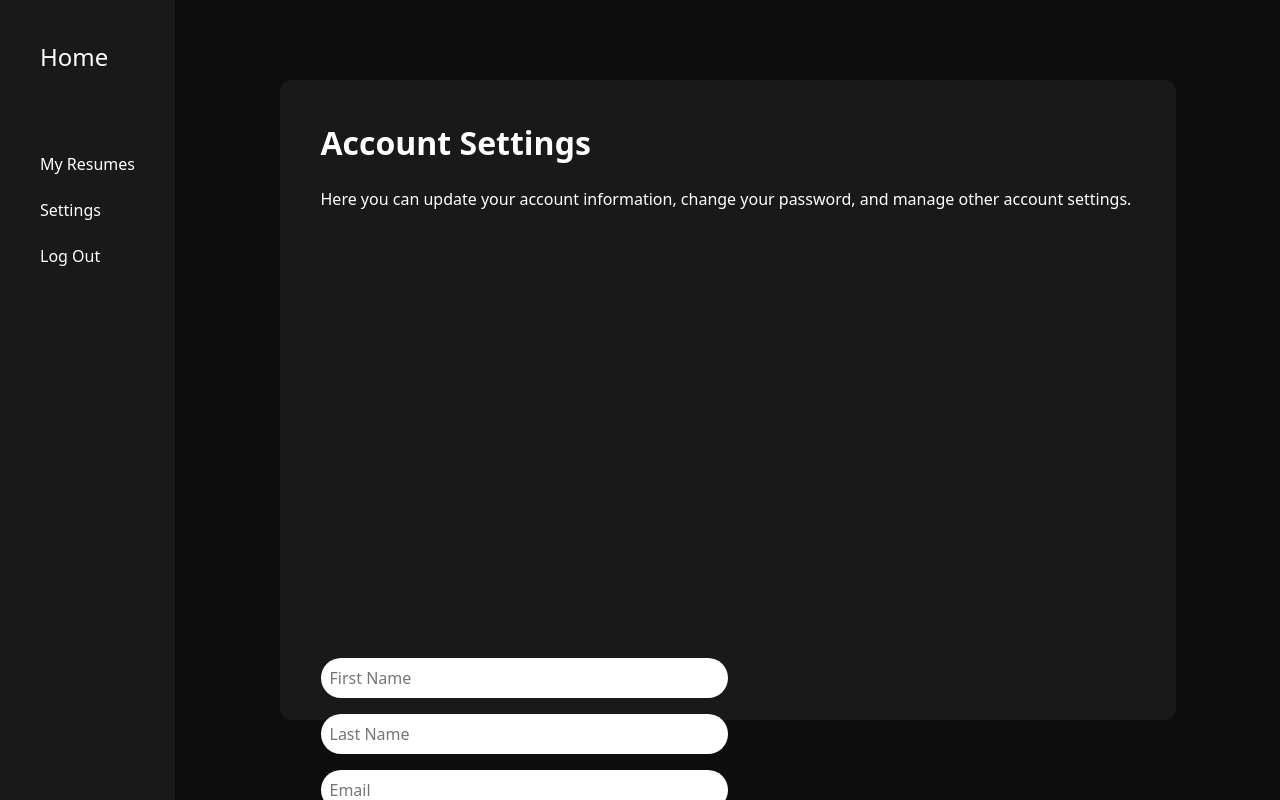
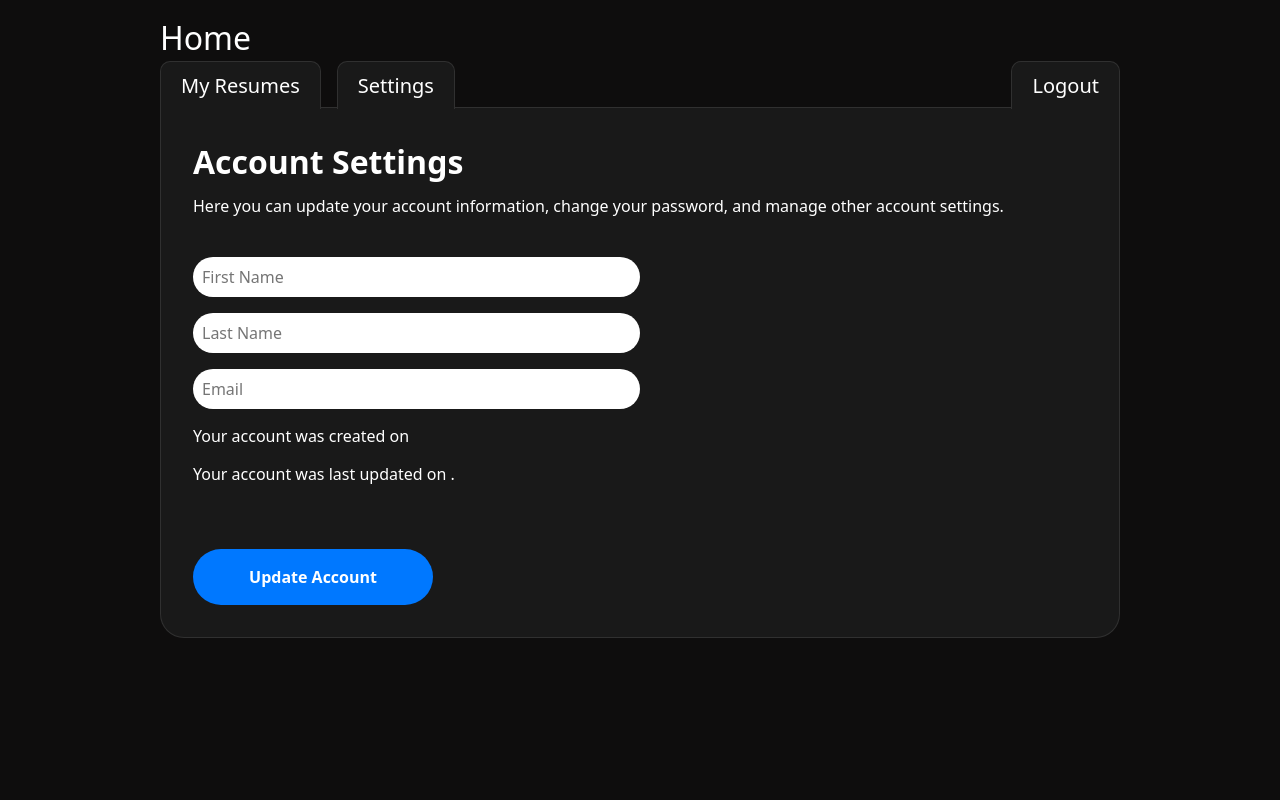
Before and after one commit to connork97/Resume-Builder, a React (Vite) app in the folder client/: page /account/settings in a window 1280 px wide. Built offline with nearby package versions, Linux system fonts and the light colour scheme; no server answers.

Commit message:
redid styling for user account page

```diff
--- a/client/src/App.jsx
+++ b/client/src/App.jsx
@@ -43,11 +43,11 @@ const App = () => {
           <Route path='/login' element={<AuthPage />} />
         </Route>
 
+          <Route path='/account' element={<AccountPage />}>
+            <Route path='my-resumes' element={<UserResumes />} />
+            <Route path='settings' element={<AccountSettings />} />
+          </Route>
 
-        <Route path='/account' element={<AccountPage />}>
-          <Route path='my-resumes' element={<UserResumes />} />
-          <Route path='settings' element={<AccountSettings />} />
-        </Route>
         <Route path='/editor' element={<ResumeEditorPage />} />
         <Route path='/editor/new' element={<ResumeEditorPage />} />
         <Route path='/editor/:resumeId' element={<ResumeEditorPage />} />
--- a/client/src/components/Navbar/Navbar.jsx
+++ b/client/src/components/Navbar/Navbar.jsx
@@ -45,7 +45,7 @@ const Navbar = () => {
                }
             </div>
             {
-               user.id
+               user.id && location.pathname !== '/account'
                &&
                <Link
                   to='/account'
--- a/client/src/index.css
+++ b/client/src/index.css
@@ -24,10 +24,10 @@
 
   --width-main: 75%;
   /* Component Specific Variables */
+  --height-navbar: clamp(1rem, 10dvh, 15rem);
   --width-navbar: var(--width-main);
   --padding-x-navbar: var(--padding-x-main);
   --font-size-navbar: clamp(1rem, 2vw, 2rem);
-  --height-navbar: clamp(1rem, 10dvh, 10rem);
 
   /* Element Specific Variables */
   --list-padding-left-default: 1rem;
--- a/client/src/pages/AccountPage/components/Account.jsx
+++ b/client/src/pages/AccountPage/components/Account.jsx
@@ -1,22 +1,73 @@
 import React from 'react';
 
-import { useSelector } from 'react-redux';
-import { Outlet, useLocation } from 'react-router-dom';
+import { useDispatch, useSelector } from 'react-redux';
+import { Link, Outlet, useLocation, useNavigate } from 'react-router-dom';
 
 import AccountOutline from './AccountOutline';
 
 import styles from './Account.module.css';
+import { logUserOutOfApi } from '@/services/userServices';
+import { clearUser } from '@/store/userSlice';
 
 const Account = () => {
 
    const location = useLocation();
 
    const user = useSelector(state => state.user);
+   const dispatch = useDispatch();
+   const navigate = useNavigate();
 
+   const handleLogUserOut = async () => {
+      if (!confirm('Are you sure you want to log out?')) {
+         return;
+      }
+      const userIsLoggedOut = await logUserOutOfApi();
+      if (!userIsLoggedOut) {
+         window.alert('Error logging user out.')
+         return;
+      }
+      dispatch(clearUser());
+      confirm('You have been logged out successfully.');
+      navigate('/home');
+   };
    return (
       <div className={styles.accountContainer}>
-         <AccountOutline />
-         <div className={styles.accountContentWrapper}>
+         <div className={styles.navLinksWrapper}>
+            <Link
+               to='/home'
+               className={styles.homeButton}
+            >
+               Home
+            </Link>
+         </div>
+         <div className={styles.accountContent}>
+            <div className={styles.accountTabsWrapper}>
+               <div className={styles.accountTab}>
+                  <Link
+                     className={styles.accountTabLink}
+                     to='/account/my-resumes'
+                  >
+                     My Resumes
+                  </Link>
+               </div>
+               <div className={styles.accountTab}>
+                  <Link
+                     className={styles.accountTabLink}
+                     to='/account/settings'
+                  >
+                     Settings
+                  </Link>
+               </div>
+               <div className={`${styles.logoutTab}`}>
+                  <Link
+                     className={styles.accountTabLink}
+                     onClick={handleLogUserOut}
+                  >
+                     Logout
+                  </Link>
+               </div>
+            </div>
+            <div className={styles.accountInfoWrapper}>
                {location.pathname === '/account' && (
                   <div className={styles.accountHome}>
                      <h1>Welcome back {user.firstName}.</h1>
@@ -26,6 +77,7 @@ const Account = () => {
                <Outlet />
             </div>
          </div>
+      </div>
    );
 };
 
--- a/client/src/pages/AccountPage/components/Account.module.css
+++ b/client/src/pages/AccountPage/components/Account.module.css
@@ -1,40 +1,98 @@
 .accountContainer {
-   color: white;
+   position: relative;
    height: 100%;
    width: 100%;
+
    display: flex;
-   flex-direction: row;
+   flex-direction: column;
+
+   color: var(--color-main);
    background-color: rgba(0, 0, 0, 0.7);
 }
 
-.accountOutlineWrapper {
-   padding: 10vh 5vh 0 5vh;
+.accountHome {
+   height: 20rem;
+   width: 100%;
+   margin: 9rem auto auto auto;
+   text-align: center;
+   display: flex;
+   flex-direction: column;
+   gap: 5rem;
+}
+
+.navLinksWrapper {
+   position: relative;
+   width: clamp(10rem, 80rem, var(--width-main));
+   margin: 1rem auto 0 auto;
+
+   font-size: 2rem;
+}
+
+.accountContent {
+   position: relative;
+   height: 50rem;
+   width: clamp(10rem, 80rem, var(--width-main));
+   margin: auto;
+}
+
+.accountInfoWrapper, .accountTab, .logoutTab {
    background-color: rgba(25, 25, 25, 1);
 }
 
-.accountOutlineRow {
+.accountTabsWrapper {
    display: flex;
-   flex-direction: row;
-   margin-bottom: 3vh;
+   gap: 1rem;
 }
 
-.accountContentWrapper {
-   width: 70%;
-   margin: 10vh auto;
-   padding: 5vh;
-   background-color: rgba(25, 25, 25, 1);
-   border: 1px solid transparent;
-   border-radius: 1.5vh;
+.accountTab, .logoutTab {
+   padding: 0.5em 1em;
+   position: relative;
+   top: 0.1em;
+
+   font-size: 1.25rem;
+   border-top-left-radius: 0.5em;
+   border-top-right-radius: 0.5em;
+   border: 1px solid rgba(255, 255, 255, 0.1);
+   border-bottom: none;
+   /* box-shadow: 0 0 2px rgba(255, 255, 255, 0.25); */
+}
+
+.logoutTab {
+   margin-left: auto;
+}
+
+.accountInfoWrapper .userResumesWrapper {
+   height: 45rem;
+   padding-bottom: 3rem;
+}
+
+.accountInfoWrapper {
+   min-height: 25rem;
+   padding: 2rem;
+   border: 1px solid rgba(255, 255, 255, 0.1);
+   border-radius: 1.5rem;
+   border-top-left-radius: 0;
+   border-top-right-radius: 0;
+   /* box-shadow: 0 0 2px rgba(255, 255, 255, 0.5); */
 }
 
 .userResumeRowsWrapper {
    display: flex;
-   height: 80%;
+   min-height: 25rem;
+   max-height: 80%;
    flex-direction: column;
-   margin-top: 3vh;
+   margin-top: 2.5rem;
    overflow-y: auto;
    scrollbar-width: 0;
    -ms-overflow-style: none;
+}
+
+.userResumeRowsWrapper > :first-child {
+   padding-top: 0;
+}
+
+.userResumeRowsWrapper > :last-child {
+   border-bottom: none;
 }
 
 .userResumeRowsWrapper::-webkit-scrollbar {
@@ -46,26 +104,25 @@
    flex-direction: row;
    justify-content: space-between;
    align-items: center;
-   padding: 2vh 0;
+   padding: 2rem 0;
    border-bottom: 1px solid rgba(255, 255, 255, 0.1);
 }
 
-
-.createdAndUpdatedAtWrapper {
-   display: flex;
+.accountSettingsH2 {
+   margin-top: 0.75em;
 }
 
 .accountSettingsForm {
    display: flex;
    flex-direction: column;
-   margin-top: 3vh;
-   gap: 2vh;
+   margin-top: 2.5em;
+   gap: 1em;
    width: 50%;
-   color: black;
 }
 
 .accountSettingsInput {
-   padding: 1vh;
+   color: black;
+   padding: 0.5em;
    border: 1px solid transparent;
    border-radius: 5vh;
 }
@@ -74,15 +131,12 @@
    outline: none;
 }
 
-.accountTimeStampsSpan {
-   color: white;
-}
-
 .accountSubmitButton {
    min-width: 15rem;
    width: 30%;
-   margin-top: 3vh;
-   padding: 1vh;
+   margin-top: 3rem;
+   /* margin-top: 3vh; */
+   padding: 1em;
    border: 1px solid transparent;
    border-radius: 5vh;
    background-color: rgba(0, 120, 255, 1);
@@ -93,8 +147,8 @@
 
 .editResumeButton, .deleteResumeButton {
    color: rgba(255, 255, 255, 1);
-   margin-left: 2vh;
-   padding: 1vh 2vh;
+   margin-left: 2rem;
+   padding: 0.75em 1.5em;
    border: 1px solid transparent;
    border-radius: 5vh;
    cursor: pointer;
@@ -107,3 +161,24 @@
 .deleteResumeButton {
    background-color: rgba(255, 55, 55, 1);
 }
+
+
+
+
+
+
+
+
+
+
+
+.accountOutlineWrapper {
+   padding: 10vh 5vh 0 5vh;
+   background-color: rgba(25, 25, 25, 1);
+}
+
+.accountOutlineRow {
+   display: flex;
+   flex-direction: row;
+   margin-bottom: 3vh;
+}
--- a/client/src/pages/AccountPage/components/AccountSettings.jsx
+++ b/client/src/pages/AccountPage/components/AccountSettings.jsx
@@ -60,8 +60,8 @@ const AccountSettings = () => {
 
    return (
       <>
-         <h1>Account Settings</h1>
-         <p className={styles.userResumeRowsWrapper}>Here you can update your account information, change your password, and manage other account settings.</p>
+         <h1 className={styles.accountSettingsH1}>Account Settings</h1>
+         <p className={styles.accountSettingsH2}>Here you can update your account information, change your password, and manage other account settings.</p>
          <form
             className={styles.accountSettingsForm}
             onSubmit={(e) => submitUserAccountSettings(e)}
--- a/client/src/pages/AccountPage/components/UserResumes.jsx
+++ b/client/src/pages/AccountPage/components/UserResumes.jsx
@@ -45,7 +45,7 @@ const UserResumes = () => {
    }
 
    return (
-      <>
+      <div className={styles.userResumesWrapper}>
          <h1>My Resumes</h1>
          <div className={styles.userResumeRowsWrapper}>
             {renderResumes()}
@@ -56,7 +56,7 @@ const UserResumes = () => {
             >
                Create Resume
             </button>
-      </>
+      </div>
    );
 };
 
--- a/client/src/pages/AuthPage/components/SignUp.jsx
+++ b/client/src/pages/AuthPage/components/SignUp.jsx
@@ -45,7 +45,6 @@ const SignUp = () => {
    return (
       <div className={styles.authContainer}>
          <div className={styles.authContent}>
-
             <form
                className={styles.authForm}
                onSubmit={(e) => createUser(e)}
@@ -54,8 +53,9 @@ const SignUp = () => {
                   <label
                      htmlFor='firstName'
                      className={styles.authLabel}
-                  />
+                  >
                      First Name:
+                  </label>
                   <input
                      id='firstName'
                      type='text'
--- a/client/src/pages/HomePage/components/Home.module.css
+++ b/client/src/pages/HomePage/components/Home.module.css
@@ -47,7 +47,7 @@
 .tryDemoButton {
   display: inline-block;
   margin-top: 3rem;
-  padding: 1.5rem 5rem;
+  padding: 1rem 3rem;
 
   border: 1px solid rgba(255, 255, 255, 0.75);
   border-radius: 5rem;
```
Also changed, not shown: client/src/components/Navbar/Navbar.module.css (+4 -6 lines), client/src/pages/AuthPage/components/Auth.module.css (+13 -11 lines). Lines whose indentation alone changed are shown as unchanged.
